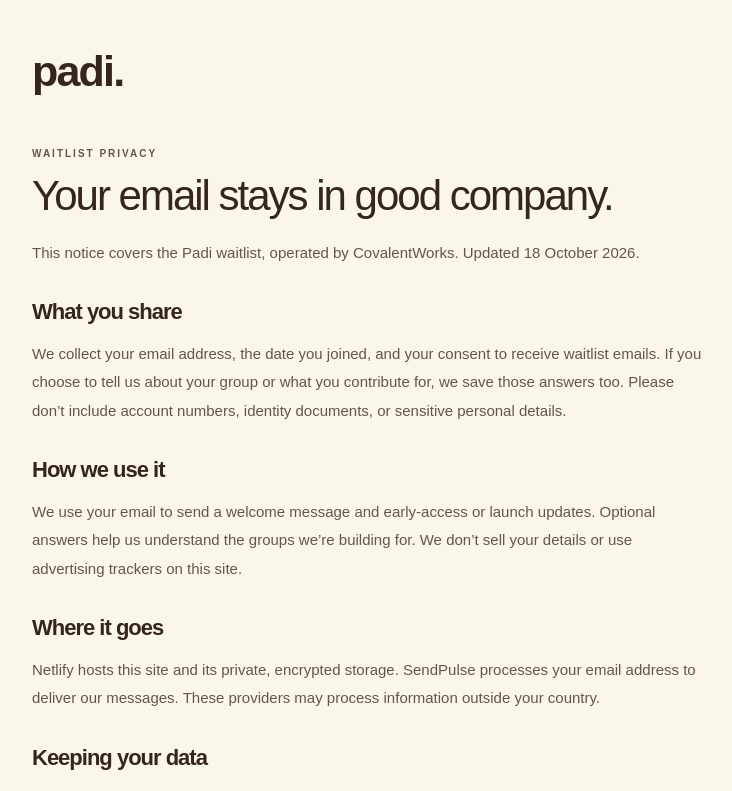
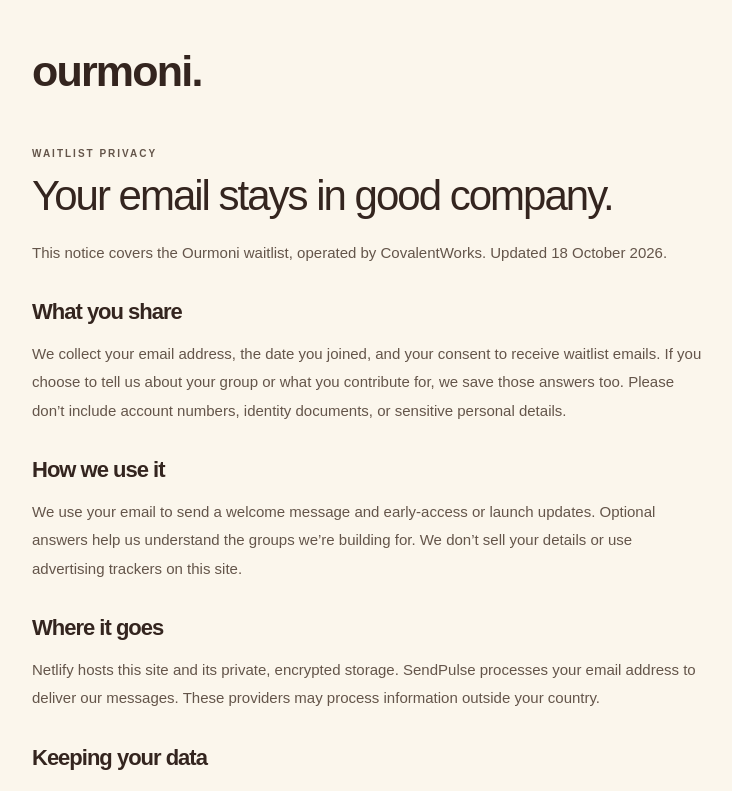
Before and after one commit to CovalentWorks/contribution-waitlist, a Next.js app: page /privacy in a window 1280 px wide. Shown: the top 791 px of the page, without its empty margins (273-1005 px from the left). Built offline with nearby package versions, Linux system fonts and the light colour scheme; no server answers.

Commit message:
chore: rename product branding to Ourmoni

```diff
--- a/src/config.ts
+++ b/src/config.ts
@@ -1,6 +1,6 @@
 /** Change name here, then deploy: page, metadata, admin, email and share copy follow. */
 export const brand = {
-  name: 'Padi',
+  name: 'Ourmoni',
   description: 'Collect together. See every contribution. Make decisions as a group.',
   contactEmail: 'hello@usecollet.com',
   company: 'CovalentWorks',
```
Also changed, not shown: 4 other files (tests, documents, lock files or other folders).
